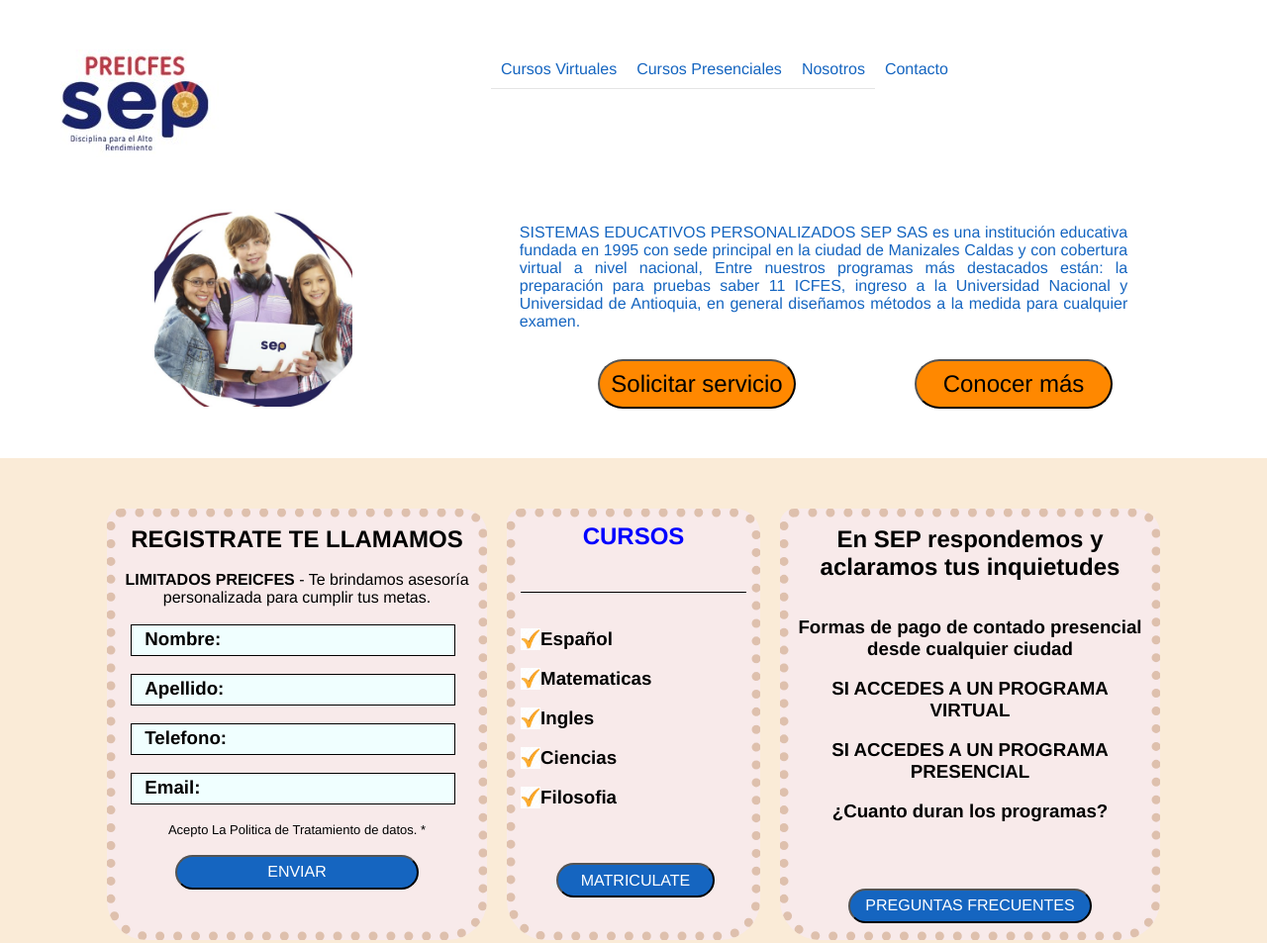
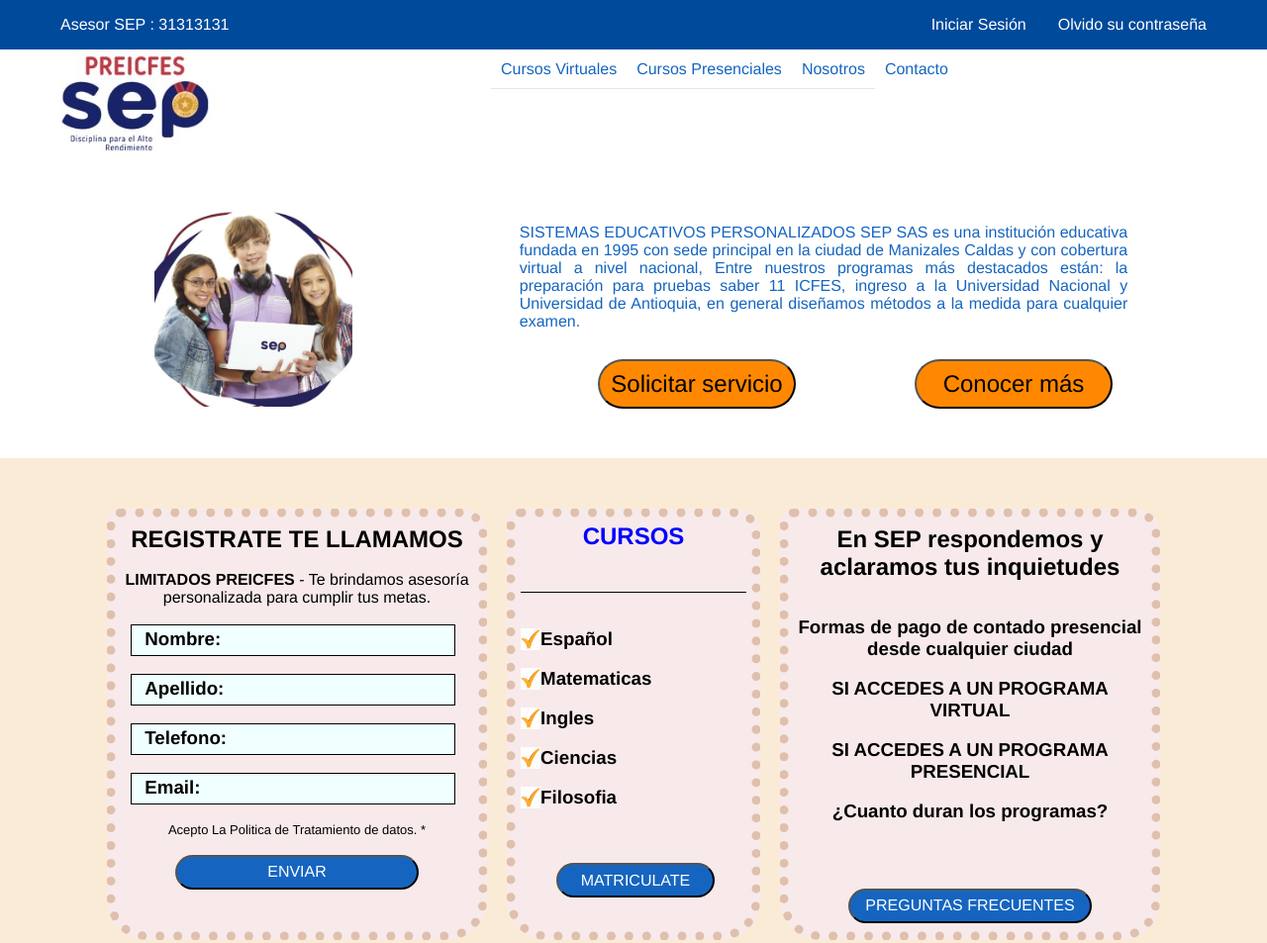
Before and after one commit to wildervalencia/wildervalencia.github.io, a plain HTML site: page index.html in a window 1280 px wide. Shown: the top 953 px of the page at 99% size. Drawn offline with Linux system fonts and the light colour scheme.

Commit message:
color head

```diff
--- a/style.css
+++ b/style.css
@@ -12,7 +12,7 @@
 .encabezado{
     display: grid;
     grid-template-columns: auto auto;
-    background-image: url(/Clase4/GitHub/wildervalencia.github.io/assets/Img/bannerHeader.jpg));
+    background-color: #004A9B;
     padding: 0px 45px 0px 45px;
 }
 
```
